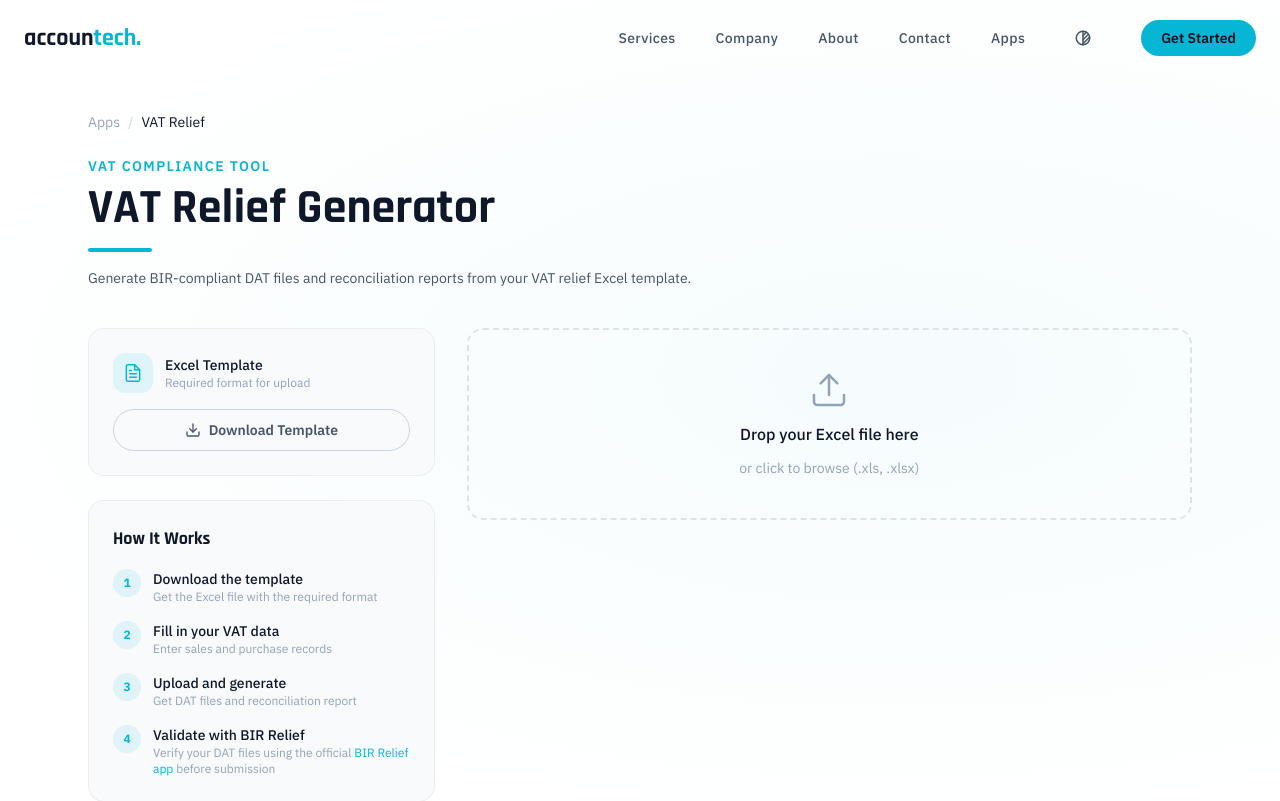
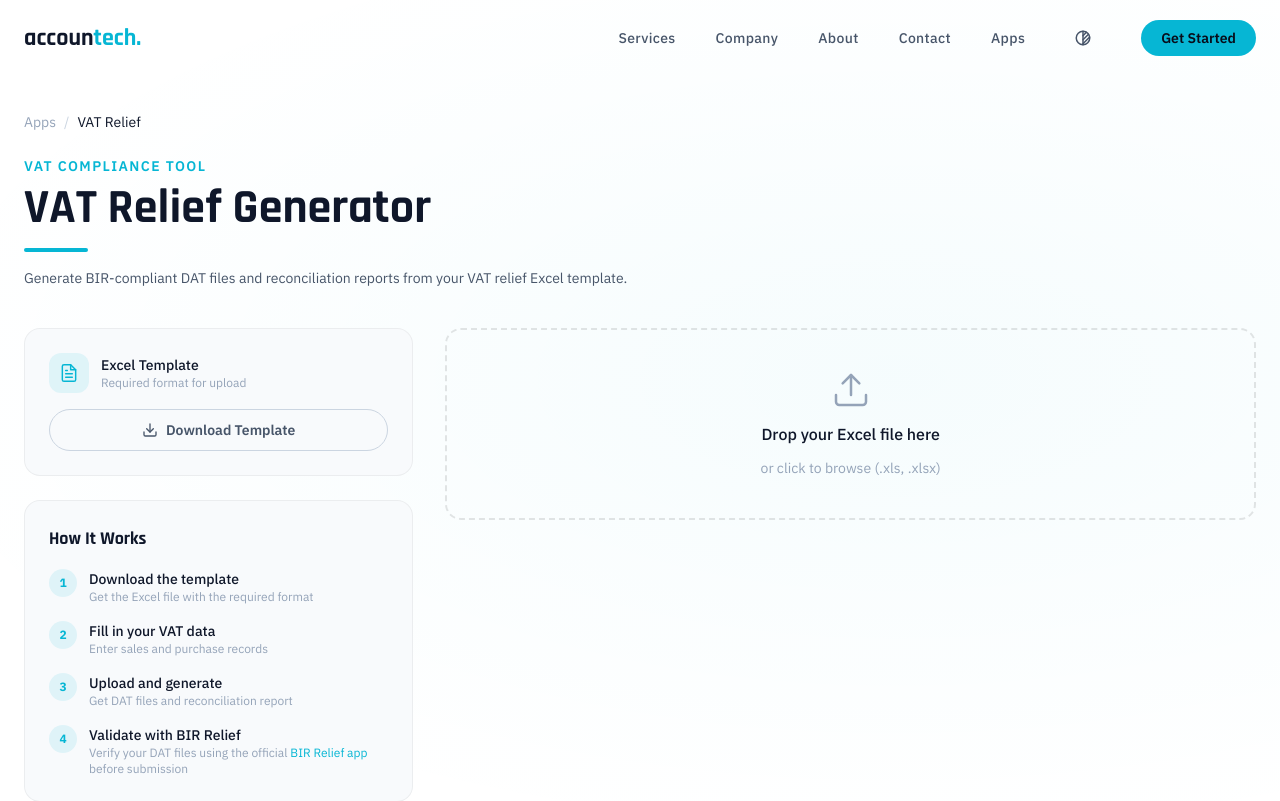
Before and after one commit to accntech/main-website, a SvelteKit app: page /apps/vat-relief in a window 1280 px wide. Shown: the top 801 px of the page. Built offline with nearby package versions, Linux system fonts and the light colour scheme.

Commit message:
fix: clean page navigation

```diff
--- a/src/routes/apps/+page.svelte
+++ b/src/routes/apps/+page.svelte
@@ -30,7 +30,7 @@
 			title: 'Libro',
 			badge: 'Alpha',
 			description:
-				'Simplify your bookkeeping — record journal entries, track your general ledger, generate trial balances, and produce balance sheets in minutes. Currently in alpha: features may change and data may be reset as we refine the experience.',
+				'Simplify your bookkeeping — record journal entries, track your general ledger, generate trial balances, and produce balance sheets in minutes.',
 			href: 'https://libro-app.com/',
 			icon: 'book' as const,
 			external: true,
--- a/src/routes/apps/tax-calendar/+page.svelte
+++ b/src/routes/apps/tax-calendar/+page.svelte
@@ -35,7 +35,7 @@
 		} else {
 			url.searchParams.delete('date');
 		}
-		window.history.replaceState({}, '', url);
+		window.history.replaceState(window.history.state, '', url);
 	});
 
 	let hasActiveFilters = $derived(searchQuery.trim().length > 0 || activeFilters.size > 0);
--- a/src/routes/apps/top-withholding-agents/+page.svelte
+++ b/src/routes/apps/top-withholding-agents/+page.svelte
@@ -101,7 +101,7 @@
 		sd !== 'asc' ? params.set('dir', sd) : params.delete('dir');
 		p > 1 ? params.set('page', String(p)) : params.delete('page');
 
-		window.history.replaceState({}, '', url);
+		window.history.replaceState(window.history.state, '', url);
 	});
 
 	let filtered = $derived.by(() => {
--- a/src/routes/apps/vat-relief/+page.svelte
+++ b/src/routes/apps/vat-relief/+page.svelte
@@ -104,7 +104,7 @@
 
 <main class="relative bg-base min-h-screen">
 	<div class="absolute inset-0 pointer-events-none" style="background: radial-gradient(ellipse 80% 50% at 70% 40%, rgba(6, 182, 212, 0.04), transparent);"></div>
-	<div class="relative mx-auto px-5 sm:px-6 pt-28 pb-20 max-w-6xl">
+	<div class="relative mx-auto px-5 sm:px-6 pt-28 pb-20 max-w-7xl">
 
 		<nav class="relative mb-6 text-sm" aria-label="Breadcrumb">
 			<ol class="flex items-center gap-2 text-muted">
```
